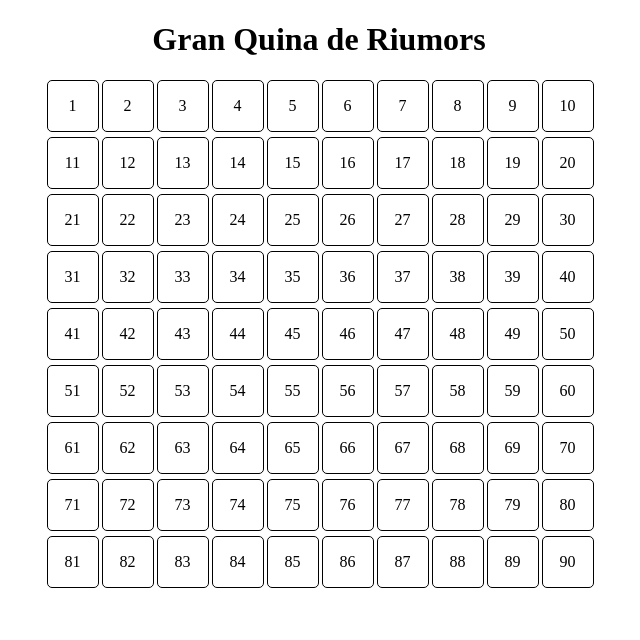
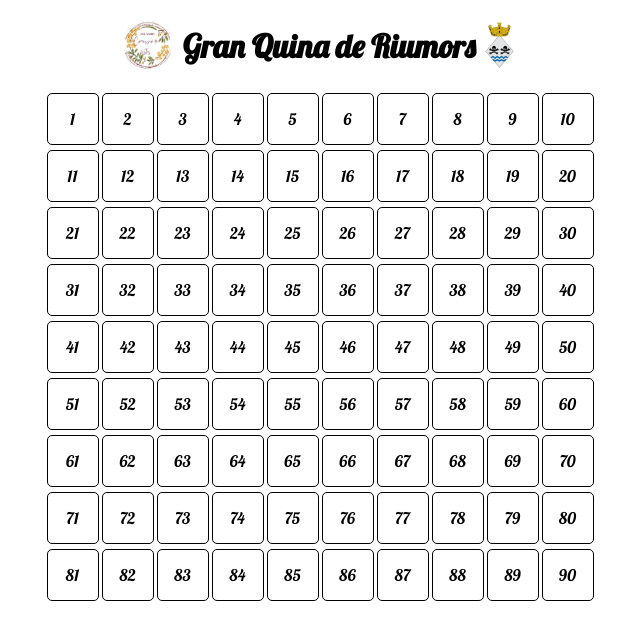
Before and after one commit to victormico/quina-board, a plain HTML site: page index.html in a window 1280 px wide. Shown: the whole page, without its empty margins (321-961 px from the left). Drawn offline with Linux system fonts and the light colour scheme.

Commit message:
Add style changes and logos

```diff
--- a/index.html
+++ b/index.html
@@ -4,12 +4,17 @@
     <meta charset="UTF-8">
     <meta name="viewport" content="width=device-width, initial-scale=1.0">
     <title>Gran Quina de Riumors</title>
+    <link href="https://fonts.googleapis.com/css2?family=Lobster&display=swap" rel="stylesheet">
     <style>
+        body {
+            font-family: Arial, sans-serif;
+        }
         .grid {
             display: grid;
             grid-template-columns: repeat(10, 50px);
             grid-gap: 5px;
             justify-content: center; /* Centra el panel */
+            font-family: 'Lobster', cursive;
         }
         .cell {
             width: 50px;
@@ -28,11 +33,29 @@
         }
         h1 {
             text-align: center; /* Centra el título */
+            font-family: 'Lobster', cursive;
+            display: flex;
+            align-items: center;
+            justify-content: center;
+        }
+        .logo {
+            width: 50px;
+            height: 50px;
+            margin-right: 10px;
+        }
+        .logo-end {
+            width: 30px;
+            height: 50px;
+            margin-left: 10px;
         }
     </style>
 </head>
 <body>
-    <h1>Gran Quina de Riumors</h1>
+    <h1>
+        <img src="laComi.jpg" alt="Logo" class="logo">
+        Gran Quina de Riumors
+        <img src="Riumors.jpg" alt="Riumors Logo" class="logo-end">
+    </h1>
     <div class="grid" id="grid"></div>
 
     <script>
```
Also changed, not shown: Riumors.jpg (added), laComi.jpg (added).
